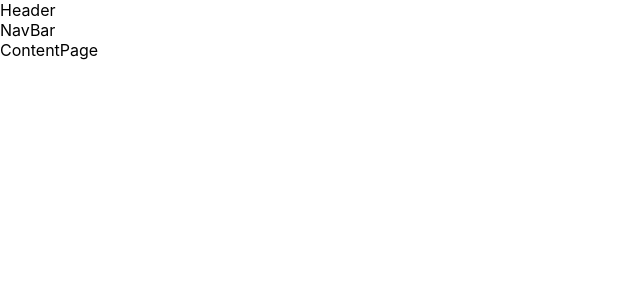
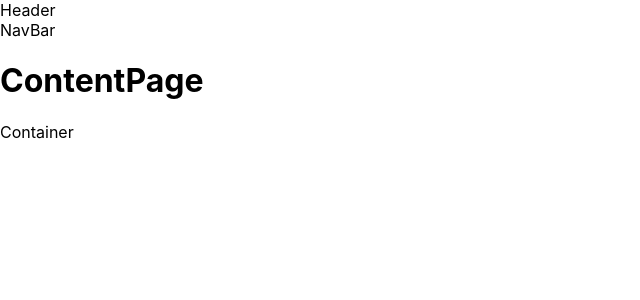
Before and after one commit to anthonyBosek/sampleProject, a React (Create React App) app in the folder client/: page /content in a window 1280 px wide. Shown: the top 300 px of the page, without its empty margins (0-640 px from the left). Built offline with nearby package versions, Linux system fonts and the light colour scheme.

Commit message:
container component

```diff
--- /dev/null
+++ b/client/src/components/Container.jsx
@@ -0,0 +1,5 @@
+const Container = () => {
+  return <div>Container</div>;
+};
+
+export default Container;
--- a/client/src/views/ContentPage.jsx
+++ b/client/src/views/ContentPage.jsx
@@ -1,5 +1,12 @@
+import Container from "../components/Container";
+
 const ContentPage = () => {
-  return <div>ContentPage</div>;
+  return (
+    <div>
+      <h1>ContentPage</h1>
+      <Container />
+    </div>
+  );
 };
 
 export default ContentPage;
```
